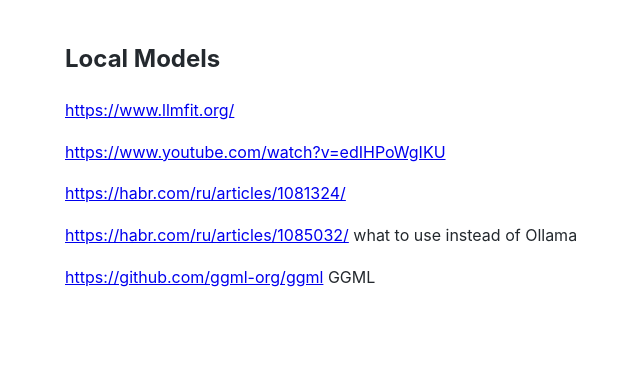
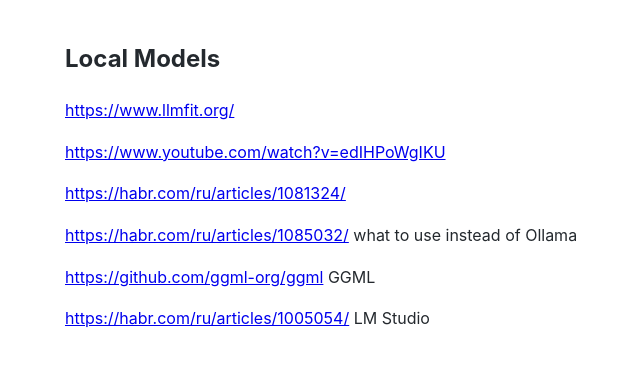
Before and after one commit to Michael-Lubinsky/michael-lubinsky.github.com, a Jekyll site: the page built from ml/local_llm.md, in a window 1280 px wide. Shown: the top 367 px of the page, without its empty margins (125-765 px from the left). Built offline with Jekyll 4.4.1, drawn with Linux system fonts in a browser that asks for light colours; our own code applies the rules of GitHub Pages for plain Markdown files.

Commit message:
Update local_llm.md

```diff
--- a/ml/local_llm.md
+++ b/ml/local_llm.md
@@ -9,3 +9,5 @@
 <https://habr.com/ru/articles/1085032/> what to use instead of Ollama
 
 <https://github.com/ggml-org/ggml> GGML
+
+<https://habr.com/ru/articles/1005054/> LM Studio
```
